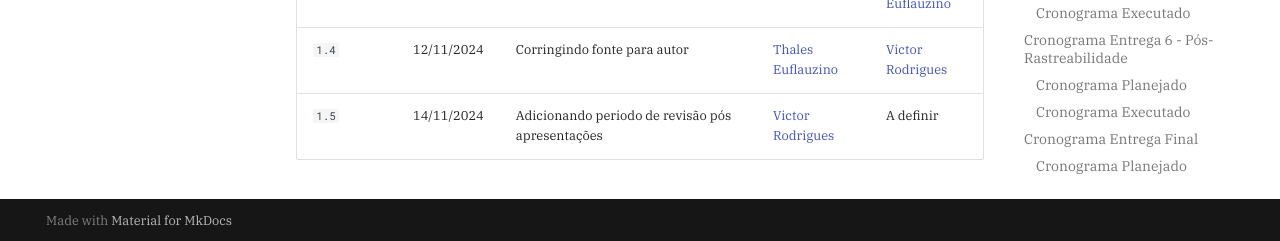
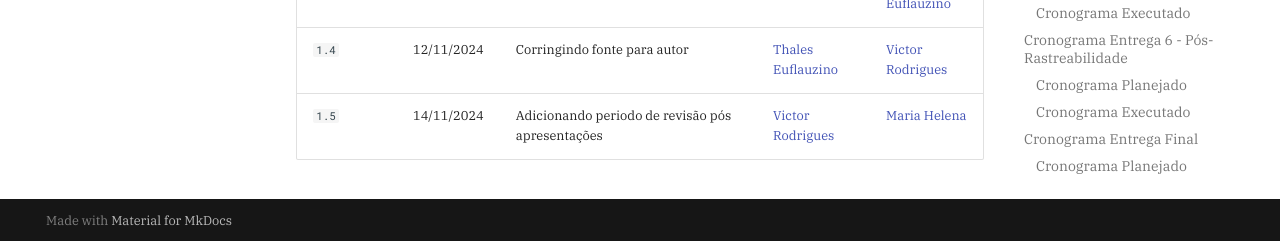
Before and after one commit to Requisitos-de-Software/2024.2-Grupo05, an MkDocs documentation site: the page built from docs/Planejamento-do-projeto/cronograma.md, in a window 1280 px wide and 900 px high, scrolled down 13118 px. Shown: the part 656-897 px from the top of the window. Built offline with MkDocs 1.6.1 and Material for MkDocs 9.7.7, drawn with Linux system fonts in a browser that asks for light colours; comment, search, counter and statistics services are not loaded.

Commit message:
revisão
co-authored by: https://github.com/MariaCHelena

```diff
--- a/docs/Planejamento-do-projeto/cronograma.md
+++ b/docs/Planejamento-do-projeto/cronograma.md
@@ -271,6 +271,7 @@ Autor: [Maria Helena](https://github.com/MariaCHelena)
       <td>02/11</td>
       <td>02/11</td>
     </tr>
+    <tr>
     <td>Revisão pós apresentação</td>
       <td>Thales Euflauzino</td>
       <td>Victor Rodrigues</td>
@@ -1059,4 +1060,4 @@ Autor: [Maria Helena](https://github.com/MariaCHelena)
 | `1.3` | 02/11/2024  | Adição de fontes e títulos das tabelas | [Maria Helena](https://github.com/MariaCHelena) | [Thales Euflauzino](https://github.com/thaleseuflauzino) |
 | `1.3` | 02/11/2024  | Adição das etapas de verificação | [Maria Helena](https://github.com/MariaCHelena) | [Thales Euflauzino](https://github.com/thaleseuflauzino) |
 | `1.4` | 12/11/2024  | Corringindo fonte para autor | [Thales Euflauzino](https://github.com/thaleseuflauzino) | [Victor Rodrigues](https://github.com/ViictorHugoo) |
-| `1.5` | 14/11/2024  | Adicionando periodo de revisão pós apresentações | [Victor Rodrigues](https://github.com/ViictorHugoo) | A definir |
+| `1.5` | 14/11/2024  | Adicionando periodo de revisão pós apresentações | [Victor Rodrigues](https://github.com/ViictorHugoo) | [Maria Helena](https://github.com/MariaCHelena) |
```
